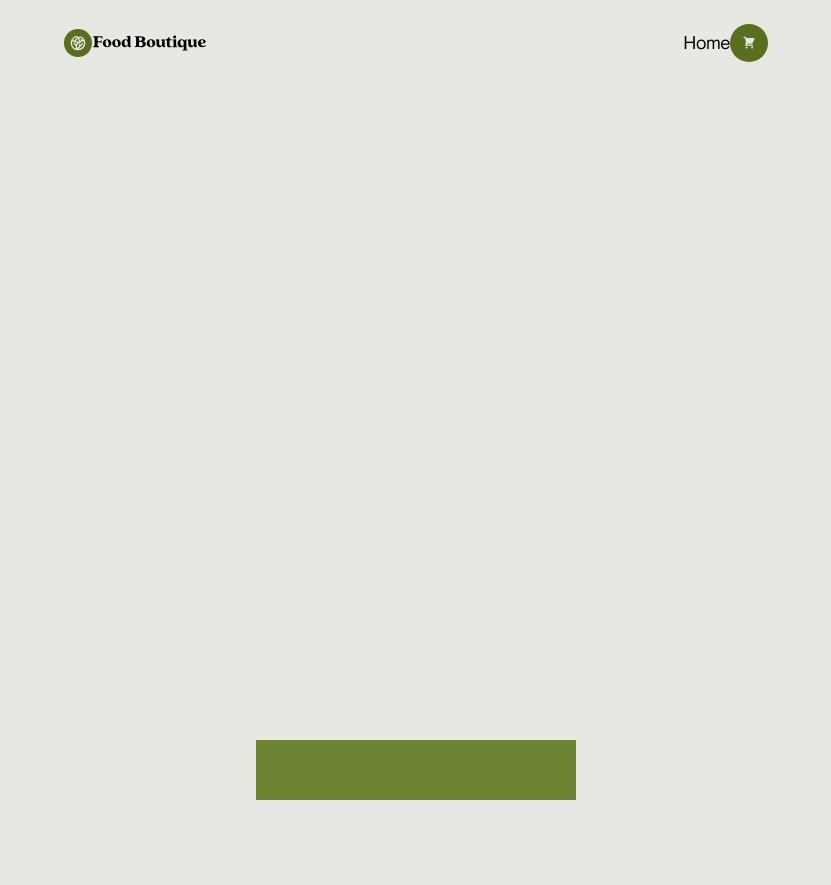
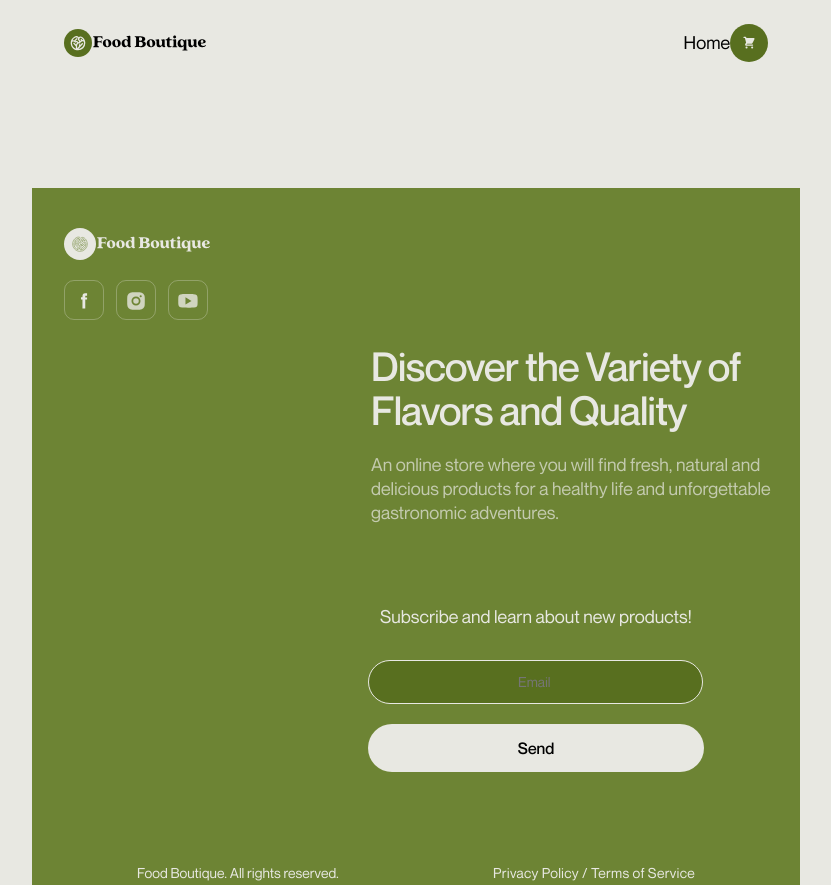
Before and after one commit to OlehKotynskyi/project-GROUP_WORK_JS, a website built with Vite: page src/index.html in a window 1280 px wide. Shown: the top 885 px of the page, without its empty margins (224-1055 px from the left). Before the commit the page ends 800 px from the top, so only its background shows below. Built offline with nearby package versions, Linux system fonts and the light colour scheme.

Commit message:
Update footer.html

```diff
--- a/src/partials/footer.html
+++ b/src/partials/footer.html
@@ -1,7 +1,92 @@
-<footer class="footer">
-   <section class="footer-section">
-      <div class="footer-container container">
-
+<footer class="footer-section wrapper">
+  <div class="footer-container container">
+    <div class="footer-body">
+      <a href="#" class="footer-logo">
+        <span class="footer-logo-svg-span icon-styles">
+          <svg class="footer-logo-svg" width="16" height="16">
+            <use href="../img/sprite.svg#icon-logo"></use>
+          </svg>
+        </span>
+        <svg class="footer-logo-svg-text" width="116" height="16">
+          <use href="../img/sprite.svg#icon-food-boutique"></use>
+        </svg>
+      </a>
+    </div>
+    <div id="social-media" class="footer-social-media">
+      <p class="social-media"></p>
+      <ul class="footer-list list">
+        <li class="footer-icon-item">
+          <a
+            href="https://www.facebook.com/goITclub/"
+            target="_blank"
+            class="icon-footer link"
+            aria-label="Сторінка у Facebook"
+          >
+            <svg class="" width="24" height="24">
+              <use href="./img/sprite.svg#icon-facebook"></use>
+            </svg>
+          </a>
+        </li>
+        <li class="footer-icon-item">
+          <a
+            href="https://www.instagram.com/goitclub/"
+            target="_blank"
+            class="icon-footer link"
+            aria-label="Сторінка у Instagram"
+          >
+            <svg class="" width="24" height="24">
+              <use href="./img/sprite.svg#icon-instagram"></use>
+            </svg>
+          </a>
+        </li>
+        <li class="footer-icon-item">
+          <a
+            href="https://www.youtube.com/c/GoIT"
+            target="_blank"
+            class="icon-footer link"
+            aria-label="Сторінка у Youtube"
+          >
+            <svg class="" width="24" height="24">
+              <use href="./img/sprite.svg#icon-youtube"></use>
+            </svg>
+          </a>
+        </li>
+      </ul>
+    </div>
+    <div class="footer-text">
+      <h2 class="food-name-footer">
+        Discover the Variety of Flavors and Quality
+      </h2>
+      <p class="text-f">
+        An online store where you will find fresh, natural and delicious
+        products for a healthy life and unforgettable gastronomic adventures.
+      </p>
+    </div>
+    <div class="footer-form">
+      <p class="text-footer">Subscribe and learn about new products!</p>
+      <form class="footer-form-tag" id="subscribeForm">
+        <label class="footer-label">
+          <input
+            class="input-footer"
+            type="email"
+            placeholder="Email"
+            name="user-email-subscribe"
+            id="form-input-footer"
+            pattern="[a-z0-9._%+-]+@[a-z0-9.-]+\.[a-z]{2,}$"
+            title="Please enter a valid email address"
+            required
+          />
+        </label>
+        <button class="footer-button-form btn-send" type="submit">Send</button>
+      </form>
+    </div>
+    <div class="footer-credentials">
+      <div class="footer-credentials-container">
+        <p class="reserved">Food Boutique. All rights reserved.</p>
       </div>
-   </section>
+      <div class="footer-credentials-container">
+        <a href="#" class="privacy"> Privacy Policy / Terms of Service </a>
+      </div>
+    </div>
+  </div>
 </footer>
```
